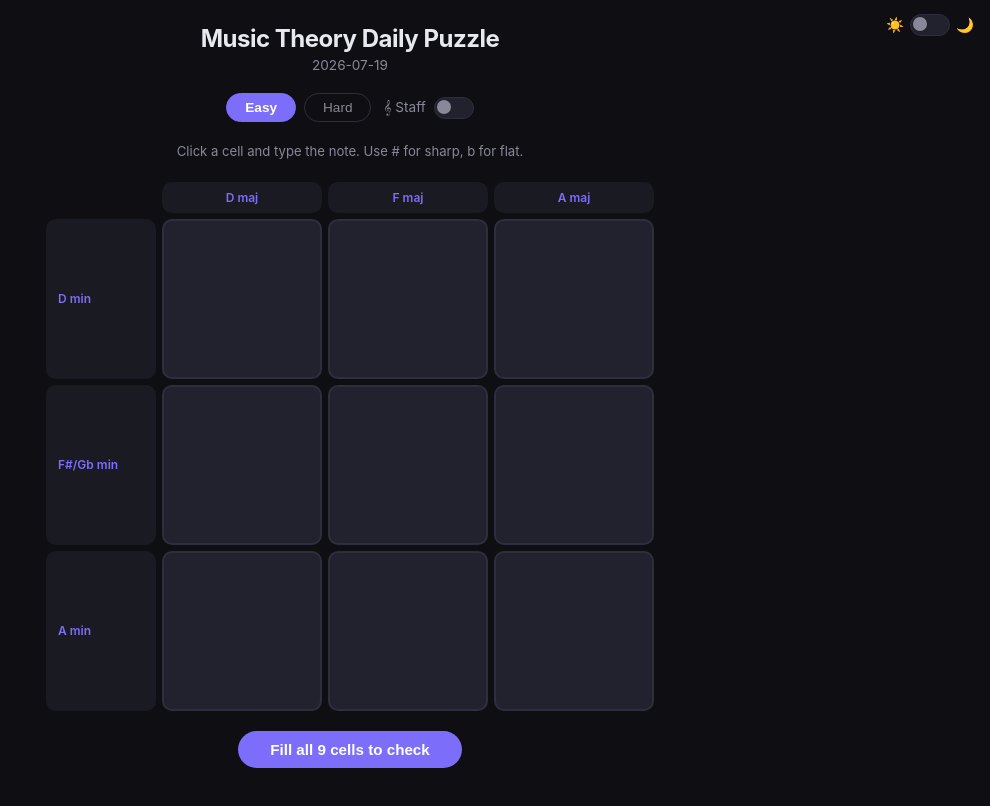
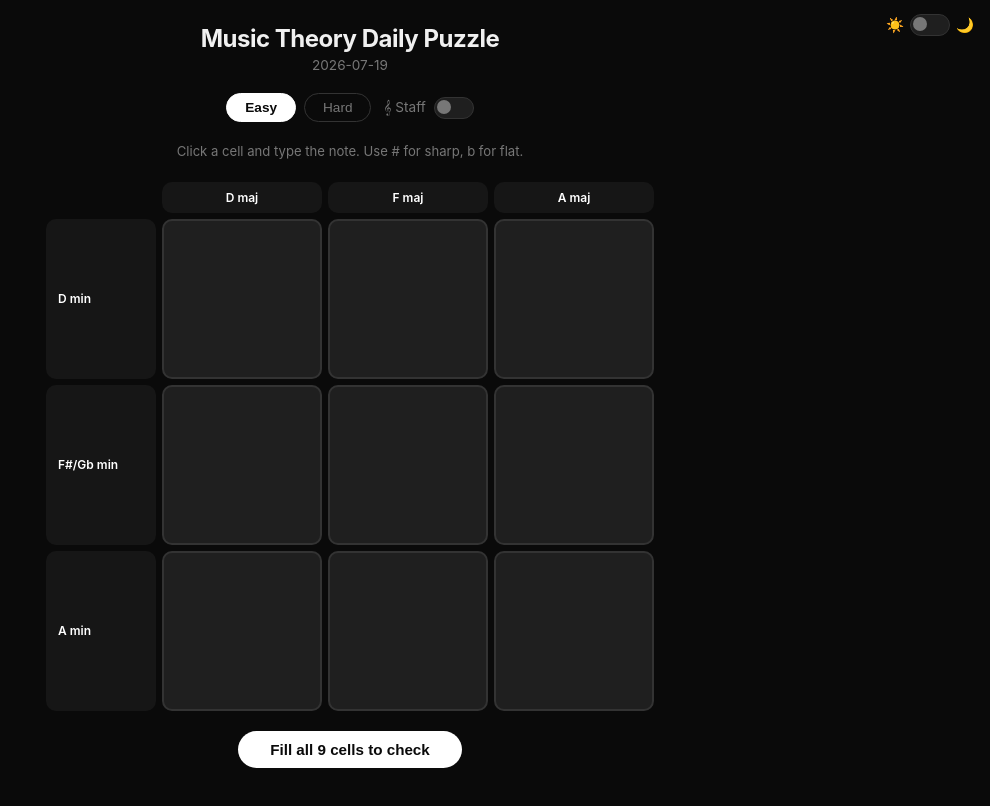
Before and after one commit to aaroncecchinibutler/music-theory-daily-puzzle, a React (Vite) app: page / in a window 1280 px wide. Shown: the top 806 px of the page, without its empty margins (290-1280 px from the left). Built offline with nearby package versions, Linux system fonts and the light colour scheme.

Commit message:
Retheme to black and white — piano/sheet music aesthetic
Co-Authored-By: Claude Sonnet 4.6 <noreply@anthropic.com>

```diff
--- a/src/App.css
+++ b/src/App.css
@@ -1,28 +1,28 @@
 *, *::before, *::after { box-sizing: border-box; margin: 0; padding: 0; }
 
 :root {
-  --bg: #0f0f13;
-  --surface: #1a1a22;
-  --surface2: #22222e;
-  --border: #2e2e3e;
-  --accent: #7c6dfa;
-  --accent-dim: #4a3fa0;
-  --text: #e8e8f0;
-  --text-muted: #888898;
+  --bg: #0a0a0a;
+  --surface: #161616;
+  --surface2: #1f1f1f;
+  --border: #333333;
+  --accent: #ffffff;
+  --accent-dim: #444444;
+  --text: #f0f0f0;
+  --text-muted: #777777;
   --correct: #4caf82;
   --radius: 10px;
   --gap: 6px;
 }
 
 [data-theme="light"] {
-  --bg: #ebebf2;
-  --surface: #f8f8fc;
-  --surface2: #ffffff;
-  --border: #d0d0de;
-  --accent: #5a4de6;
-  --accent-dim: #c5c0f5;
-  --text: #18181f;
-  --text-muted: #6b6b80;
+  --bg: #f0f0f0;
+  --surface: #ffffff;
+  --surface2: #e8e8e8;
+  --border: #cccccc;
+  --accent: #000000;
+  --accent-dim: #aaaaaa;
+  --text: #0a0a0a;
+  --text-muted: #666666;
   --correct: #2e8f60;
 }
 
@@ -175,7 +175,7 @@ header h1 {
 .tab.active {
   background: var(--accent);
   border-color: var(--accent);
-  color: #fff;
+  color: var(--bg);
   font-weight: 600;
 }
 
@@ -314,7 +314,7 @@ header h1 {
 .btn-primary {
   padding: 10px 32px;
   background: var(--accent);
-  color: #fff;
+  color: var(--bg);
   border: none;
   border-radius: 999px;
   font-size: 0.95rem;
@@ -347,7 +347,7 @@ header h1 {
   cursor: pointer;
   transition: background 0.15s, color 0.15s;
 }
-.btn-share:hover { background: var(--accent); color: #fff; }
+.btn-share:hover { background: var(--accent); color: var(--bg); }
 
 .score {
   font-size: 1.1rem;
```
